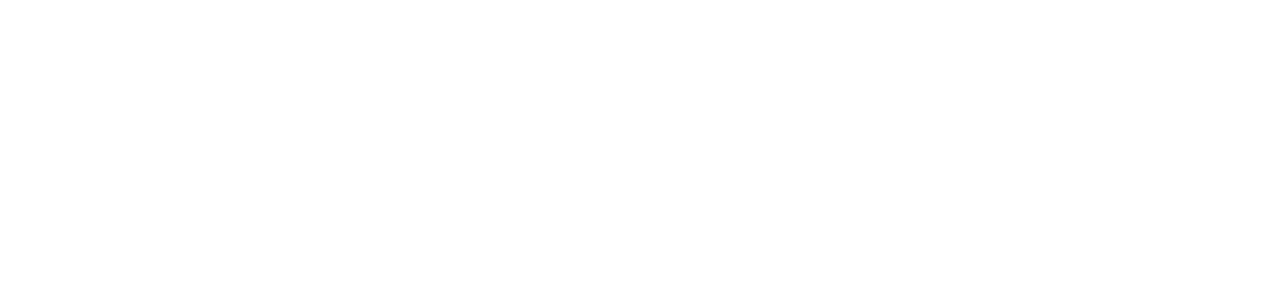
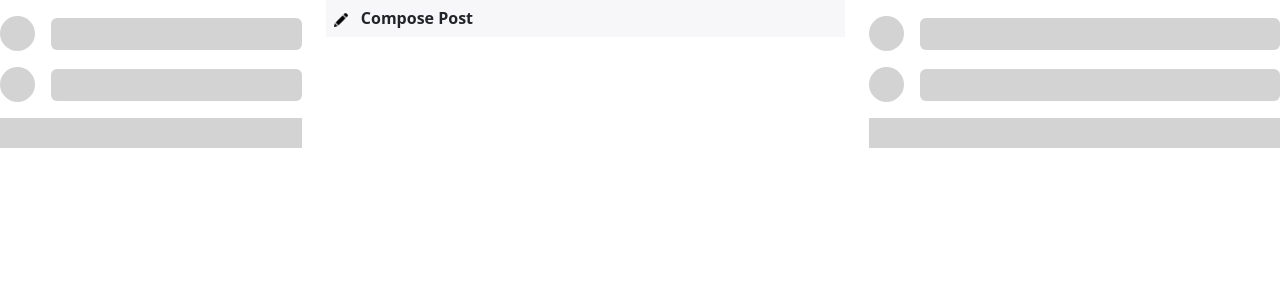
Before and after one commit to TheDarkStrix/facebook-ui, a React (Create React App) app: page / in a window 1280 px wide. Shown: the top 300 px of the page. Built offline with nearby package versions, Linux system fonts and the light colour scheme.

Commit message:
3 col Layout | BS

```diff
--- a/package.json
+++ b/package.json
@@ -6,6 +6,7 @@
     "@testing-library/jest-dom": "^5.11.4",
     "@testing-library/react": "^11.1.0",
     "@testing-library/user-event": "^12.1.10",
+    "bootstrap": "^5.1.2",
     "react": "^17.0.2",
     "react-dom": "^17.0.2",
     "react-scripts": "4.0.3",
--- a/src/App.js
+++ b/src/App.js
@@ -1,5 +1,22 @@
+import CreatePost from "./components/createPost/createPost";
+import "bootstrap/dist/css/bootstrap.min.css";
+import LeftPlaceHolder from "./components/leftPlaceHolder/leftPlaceHolder";
 const App = () => {
-  return <></>;
+  return (
+    <>
+      <div className="row">
+        <div className="col-md-3">
+          <LeftPlaceHolder />
+        </div>
+        <div className="col-md-5">
+          <CreatePost />
+        </div>
+        <div className="col-md-4">
+          <LeftPlaceHolder />
+        </div>
+      </div>
+    </>
+  );
 };
 
 export default App;
--- /dev/null
+++ b/src/components/createPost/createPost.css
@@ -0,0 +1,13 @@
+.heading {
+  background-color: #f7f6f9;
+  padding: 0.4em 0.5em;
+}
+
+.draw img {
+  width: 14px;
+}
+
+.postTitle {
+  font-weight: 600;
+  margin: 0 0.8em;
+}
--- /dev/null
+++ b/src/components/createPost/createPost.js
@@ -0,0 +1,20 @@
+import "./createPost.css";
+
+const CreatePost = () => {
+  return (
+    <>
+      <div>
+        <div className="heading">
+          <div className="d-flex align-items-center">
+            <span className="draw">
+              <img src="draw.png" alt="draw_icon" />
+            </span>
+            <span className="postTitle">Compose Post</span>
+          </div>
+        </div>
+      </div>
+    </>
+  );
+};
+
+export default CreatePost;
--- /dev/null
+++ b/src/components/leftPlaceHolder/leftPlaceHolder.js
@@ -0,0 +1,21 @@
+import "./placeholder.css";
+
+const LeftPlaceHolder = () => {
+  return (
+    <>
+      <div className="withAvatar">
+        <div className="avatar"></div>
+        <div className="avatarContent"></div>
+      </div>
+
+      <div className="withAvatar">
+        <div className="avatar"></div>
+        <div className="avatarContent"></div>
+      </div>
+
+      <div className="contentOnly h-25"></div>
+    </>
+  );
+};
+
+export default LeftPlaceHolder;
--- /dev/null
+++ b/src/components/leftPlaceHolder/placeholder.css
@@ -0,0 +1,26 @@
+.withAvatar {
+  display: flex;
+  align-items: center;
+  margin: 1em 0;
+}
+
+.avatar {
+  width: 35px;
+  min-width: 35px;
+  height: 35px;
+  background-color: rgb(211, 211, 211);
+  border-radius: 50%;
+}
+
+.avatarContent {
+  width: 100%;
+  background-color: rgb(211, 211, 211);
+  height: 32px;
+  border-radius: 6px;
+  margin-left: 1em;
+}
+
+.contentOnly {
+  width: 100%;
+  background-color: rgb(211, 211, 211);
+}
```
Also changed, not shown: public/draw.png (added), 1 other file (tests, documents, lock files or other folders).
